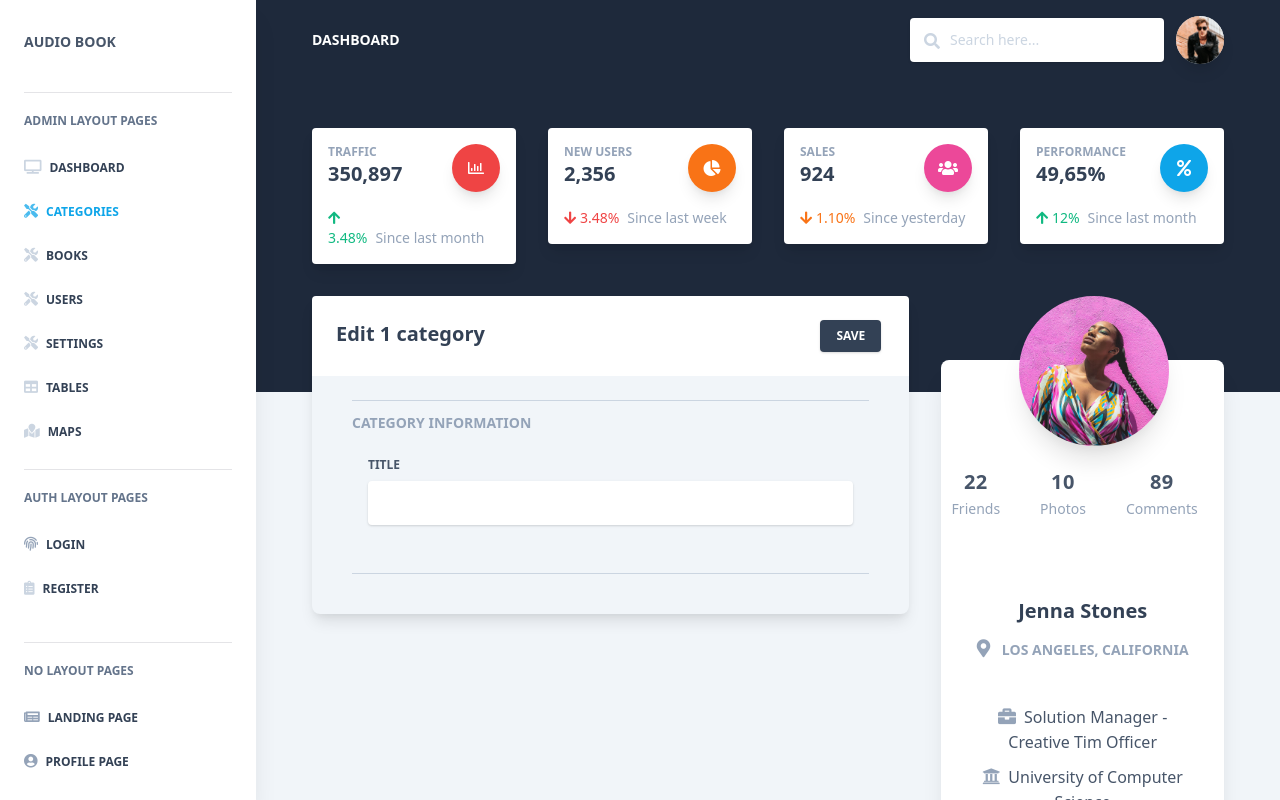
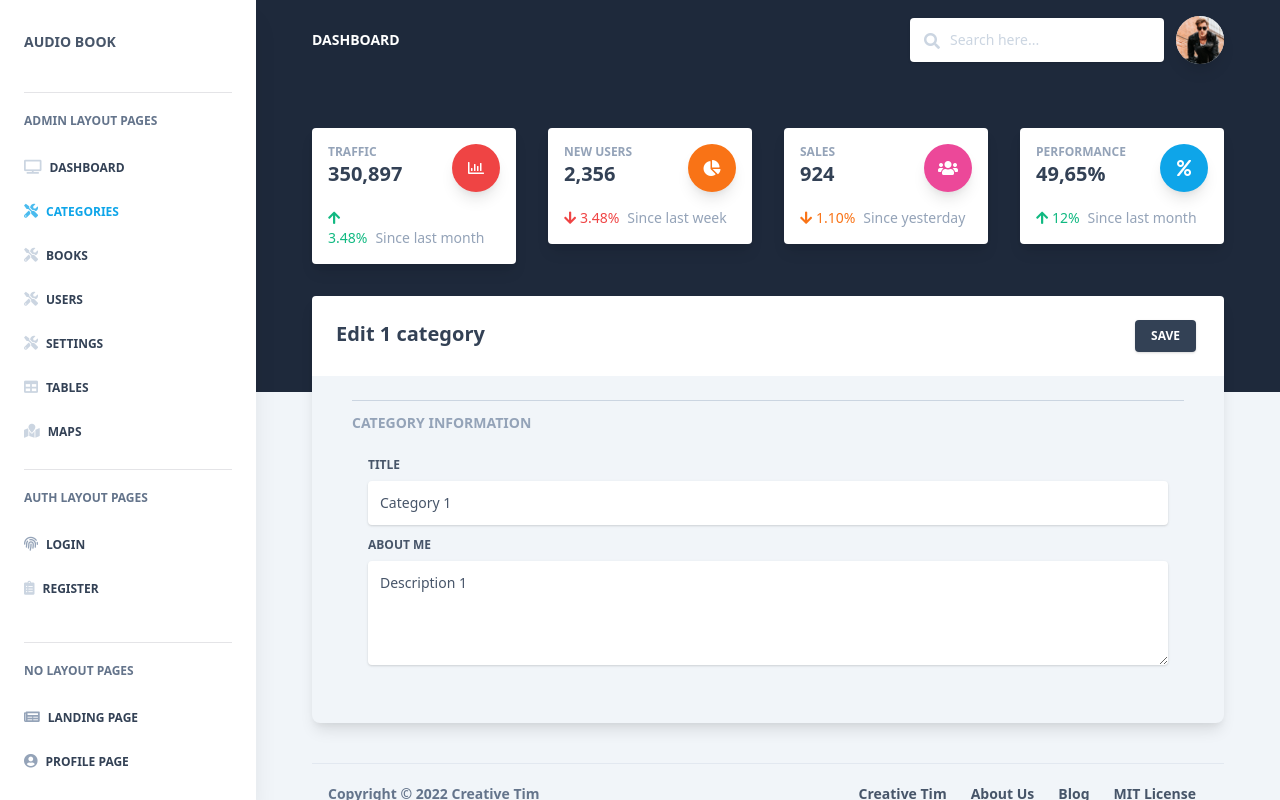
Before and after one commit to AllenAlexander98/audio-book-admin, a Next.js app: page /admin/categories/1/edit in a window 1280 px wide. Shown: the top 800 px of the page. Built offline with nearby package versions, Linux system fonts and the light colour scheme.

Commit message:
release "29-danh-sách-thể-loại-sách-admin" and "32-thêm-chỉnh-sửa-thể-loại-sách-admin"

```diff
--- a/components/Cards/CardSettings.js
+++ b/components/Cards/CardSettings.js
@@ -1,26 +1,10 @@
-import React, { useState } from "react";
-import { toast } from "react-toastify";
+import React from "react";
+
 // components
 
 export default function CardSettings({ title }) {
-  const [name, setName] = useState();
-  const handleChangeTile = (e) => {
-    setName(e.target.value);
-    console.log("title:", name);
-  };
-  const notify = () => {
-    toast.success("Success Notification !", {
-      position: toast.POSITION.TOP_CENTER,
-    });
-  };
-  const handleSubmit = () => {
-    //   //call API to submit name category at here
-    //   // then update data with table category
-    console.log("name category:", name);
-  };
   return (
     <>
-      <form method="POST" onSubmit={handleSubmit}>
       <div className="relative flex flex-col min-w-0 break-words w-full mb-6 shadow-lg rounded-lg bg-blueGray-100 border-0">
         <div className="rounded-t bg-white mb-0 px-6 py-6">
           <div className="text-center flex justify-between">
@@ -29,15 +13,15 @@ export default function CardSettings({ title }) {
             </h6>
             <button
               className="bg-blueGray-700 active:bg-blueGray-600 text-white font-bold uppercase text-xs px-4 py-2 rounded shadow hover:shadow-md outline-none focus:outline-none mr-1 ease-linear transition-all duration-150"
-                type="submit"
-                onClick={notify}
+              type="button"
             >
-                save
+              Settings
             </button>
           </div>
         </div>
         <div className="flex-auto px-4 lg:px-10 py-10 pt-0">
-            {/* <h6 className="text-blueGray-400 text-sm mt-3 mb-6 font-bold uppercase">
+          <form>
+            <h6 className="text-blueGray-400 text-sm mt-3 mb-6 font-bold uppercase">
               User Information
             </h6>
             <div className="flex flex-wrap">
@@ -101,12 +85,12 @@ export default function CardSettings({ title }) {
                   />
                 </div>
               </div>
-            </div> */}
+            </div>
 
             <hr className="mt-6 border-b-1 border-blueGray-300" />
 
             <h6 className="text-blueGray-400 text-sm mt-3 mb-6 font-bold uppercase">
-              Category Information
+              Contact Information
             </h6>
             <div className="flex flex-wrap">
               <div className="w-full lg:w-12/12 px-4">
@@ -115,18 +99,18 @@ export default function CardSettings({ title }) {
                     className="block uppercase text-blueGray-600 text-xs font-bold mb-2"
                     htmlFor="grid-password"
                   >
-                    title
+                    Address
                   </label>
                   <input
                     type="text"
                     className="border-0 px-3 py-3 placeholder-blueGray-300 text-blueGray-600 bg-white rounded text-sm shadow focus:outline-none focus:ring w-full ease-linear transition-all duration-150"
-                    onChange={handleChangeTile}
+                    defaultValue="Bld Mihail Kogalniceanu, nr. 8 Bl 1, Sc 1, Ap 09"
                   />
                 </div>
               </div>
               <div className="w-full lg:w-4/12 px-4">
                 <div className="relative w-full mb-3">
-                  {/* <label
+                  <label
                     className="block uppercase text-blueGray-600 text-xs font-bold mb-2"
                     htmlFor="grid-password"
                   >
@@ -166,14 +150,14 @@ export default function CardSettings({ title }) {
                     type="text"
                     className="border-0 px-3 py-3 placeholder-blueGray-300 text-blueGray-600 bg-white rounded text-sm shadow focus:outline-none focus:ring w-full ease-linear transition-all duration-150"
                     defaultValue="Postal Code"
-                  /> */}
+                  />
                 </div>
               </div>
             </div>
 
             <hr className="mt-6 border-b-1 border-blueGray-300" />
 
-            {/* <h6 className="text-blueGray-400 text-sm mt-3 mb-6 font-bold uppercase">
+            <h6 className="text-blueGray-400 text-sm mt-3 mb-6 font-bold uppercase">
               About Me
             </h6>
             <div className="flex flex-wrap">
@@ -194,10 +178,10 @@ export default function CardSettings({ title }) {
                   ></textarea>
                 </div>
               </div>
-            </div> */}
+            </div>
+          </form>
         </div>
       </div>
-      </form>
     </>
   );
 }
--- /dev/null
+++ b/components/Cards/CategoryCardSettings.js
@@ -0,0 +1,80 @@
+import React, { useState } from "react";
+import { toast } from "react-toastify";
+
+export default function CategoryCardSettings({ title, category }) {
+  const [name, setName] = useState(category?.name ?? "");
+  const [description, setDescription] = useState(category?.description ?? "");
+  const handleSubmit = () => {
+    //   //call API to submit name category at here
+    //   // then update data with table category
+    console.log(name, description);
+    toast.success("Success Notification!");
+  };
+  return (
+    <>
+      <div>
+        <div className="relative flex flex-col min-w-0 break-words w-full mb-6 shadow-lg rounded-lg bg-blueGray-100 border-0">
+          <div className="rounded-t bg-white mb-0 px-6 py-6">
+            <div className="text-center flex justify-between">
+              <h6 className="text-blueGray-700 text-xl font-bold">
+                {title ?? "My account"}
+              </h6>
+              <button
+                className="bg-blueGray-700 active:bg-blueGray-600 text-white font-bold uppercase text-xs px-4 py-2 rounded shadow hover:shadow-md outline-none focus:outline-none mr-1 ease-linear transition-all duration-150"
+                type="submit"
+                onClick={() => handleSubmit()}
+              >
+                save
+              </button>
+            </div>
+          </div>
+          <div className="flex-auto px-4 lg:px-10 py-10 pt-0">
+            <hr className="mt-6 border-b-1 border-blueGray-300" />
+
+            <h6 className="text-blueGray-400 text-sm mt-3 mb-6 font-bold uppercase">
+              Category Information
+            </h6>
+            <div className="flex flex-wrap">
+              <div className="w-full lg:w-12/12 px-4">
+                <div className="relative w-full mb-3">
+                  <label
+                    className="block uppercase text-blueGray-600 text-xs font-bold mb-2"
+                    htmlFor="grid-password"
+                  >
+                    title
+                  </label>
+                  <input
+                    type="text"
+                    className="border-0 px-3 py-3 placeholder-blueGray-300 text-blueGray-600 bg-white rounded text-sm shadow focus:outline-none focus:ring w-full ease-linear transition-all duration-150"
+                    onChange={(e) => setName(e.target.value)}
+                    value={name}
+                  />
+                </div>
+              </div>
+            </div>
+
+            <div className="flex flex-wrap">
+              <div className="w-full lg:w-12/12 px-4">
+                <div className="relative w-full mb-3">
+                  <label
+                    className="block uppercase text-blueGray-600 text-xs font-bold mb-2"
+                    htmlFor="grid-password"
+                  >
+                    About me
+                  </label>
+                  <textarea
+                    type="text"
+                    onChange={(e) => setDescription(e.target.value)}
+                    value={description}
+                    className="border-0 px-3 py-3 placeholder-blueGray-300 text-blueGray-600 bg-white rounded text-sm shadow focus:outline-none focus:ring w-full ease-linear transition-all duration-150"
+                    rows="4"
+                  ></textarea>
+                </div>
+              </div>
+            </div>
+          </div>
+        </div>
+      </div>
+    </>
+  );
+}
--- a/pages/admin/categories/[id]/edit.js
+++ b/pages/admin/categories/[id]/edit.js
@@ -1,14 +1,12 @@
-import React from "react";
-
-// components
-
-import CardSettings from "components/Cards/CardSettings.js";
-import CardProfile from "components/Cards/CardProfile.js";
-
-// layout for page
-
+import CategoryCardSettings from "components/Cards/CategoryCardSettings.js";
 import Admin from "layouts/Admin.js";
 import { useRouter } from "next/router";
+
+const category = {
+  id: 1,
+  name: "Category 1",
+  description: "Description 1",
+};
 
 export default function Edit() {
   const router = useRouter();
@@ -16,11 +14,11 @@ export default function Edit() {
   return (
     <>
       <div className="flex flex-wrap">
-        <div className="w-full lg:w-8/12 px-4">
-          <CardSettings title={`Edit ${id} category`} />
-        </div>
-        <div className="w-full lg:w-4/12 px-4">
-          <CardProfile />
+        <div className="w-full px-4">
+          <CategoryCardSettings
+            title={`Edit ${id} category`}
+            category={category}
+          />
         </div>
       </div>
     </>
```
Also changed, not shown: pages/admin/categories/add.js (+3 -14 lines). Lines whose indentation alone changed are shown as unchanged.
